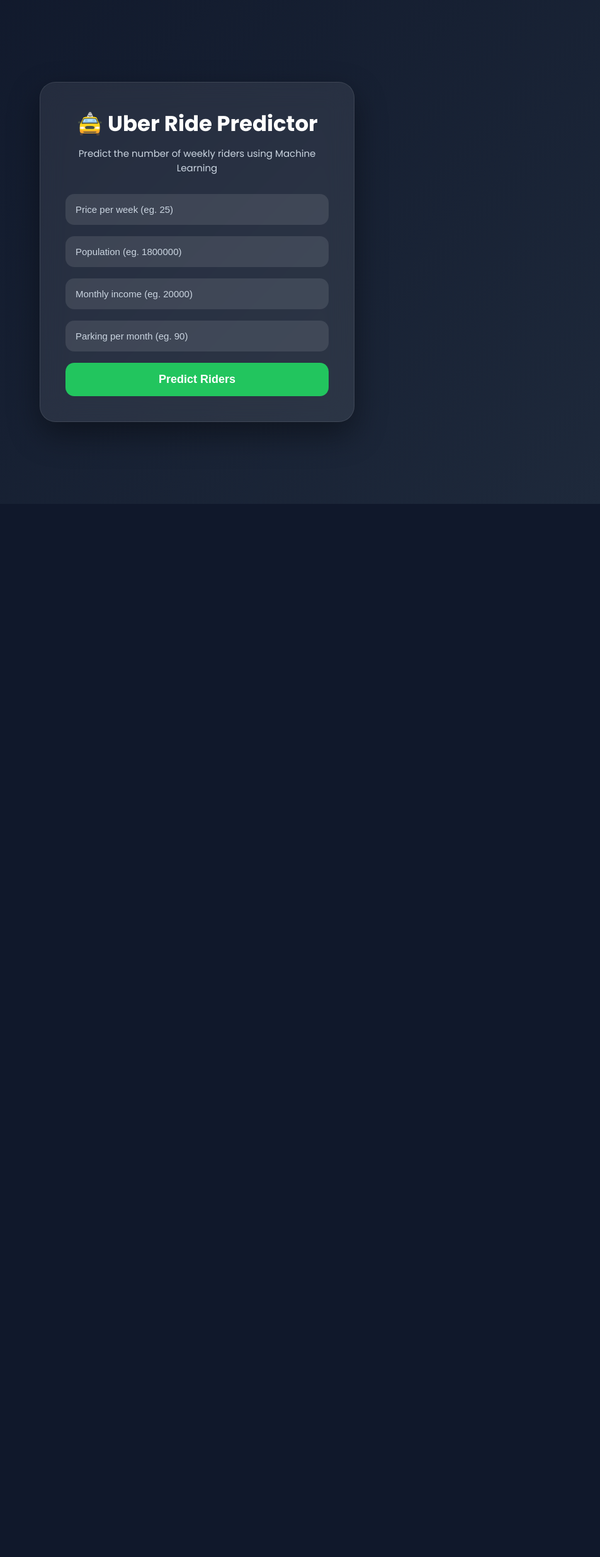
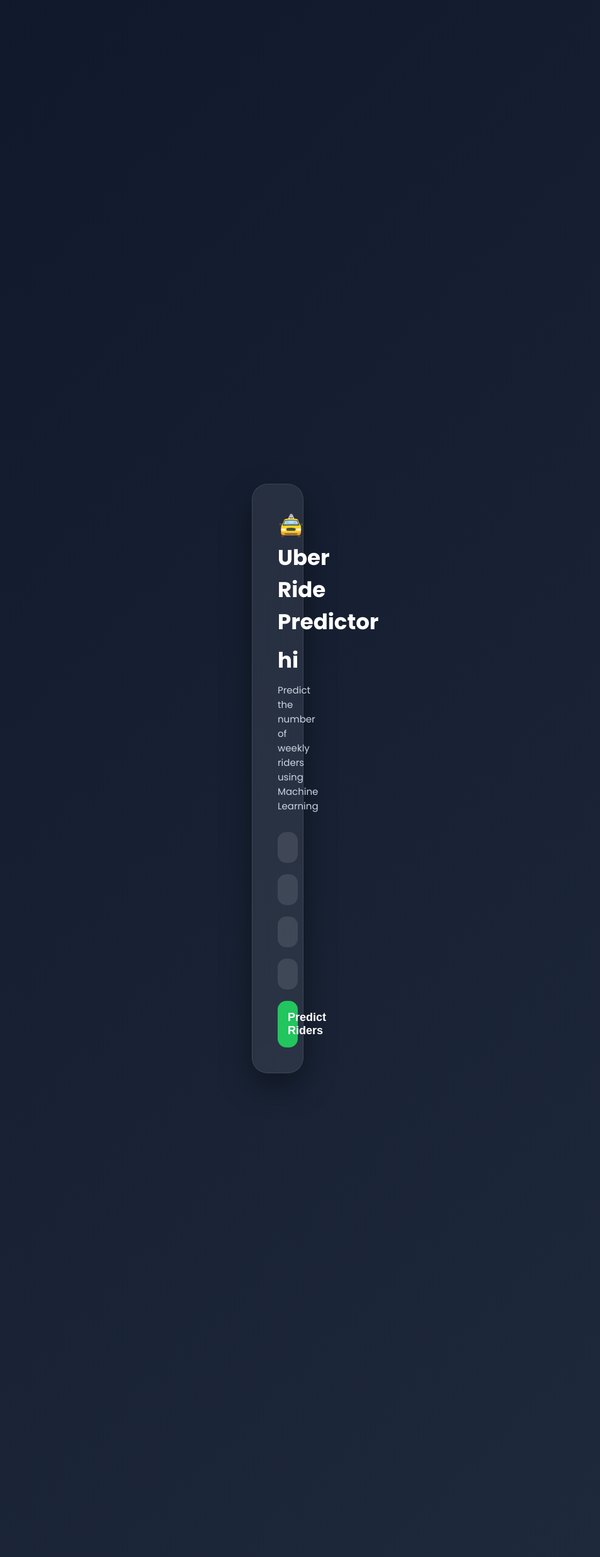
Before and after one commit to vinoviki-web/Uber-Ride-Prediction, a Python web app: template templates/index.html in a window 1280 px wide; the page is wider, and only the part inside the window is pictured. Shown: that part at 63% size, without its empty margins (327-1280 px from the left). Before the commit the page ends 800 px from the top of that part, so only its background shows below. Run offline with Jinja, Linux system fonts and the light colour scheme; the template is opened without the code that fills it, so the values that code supplies are empty.

Commit message:
Update homepage layout and styles

```diff
--- a/static/style.css
+++ b/static/style.css
@@ -1,6 +1,6 @@
 *{
     margin: 0;
-    padding: 0;
+    padding: ;
     box-sizing: border-box;
 }
 
@@ -11,7 +11,7 @@ body{
     display: flex;
     justify-content: center;
     align-items: center;
-    padding: 20px;
+    padding: 60%;
 }
 
 .main-container{
--- a/templates/index.html
+++ b/templates/index.html
@@ -17,6 +17,7 @@
         <div class="card">
 
             <h1>🚖 Uber Ride Predictor</h1>
+            <h1>hi</h1>
 
             <p class="subtitle">
                 Predict the number of weekly riders using Machine Learning
```
